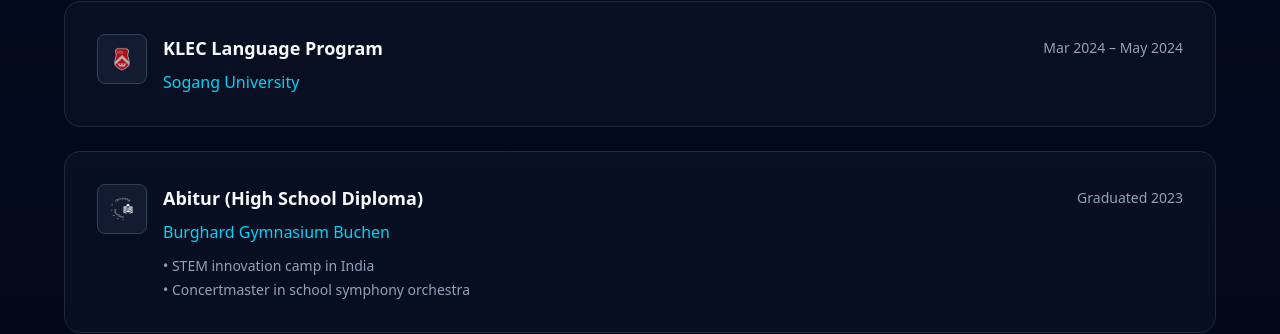
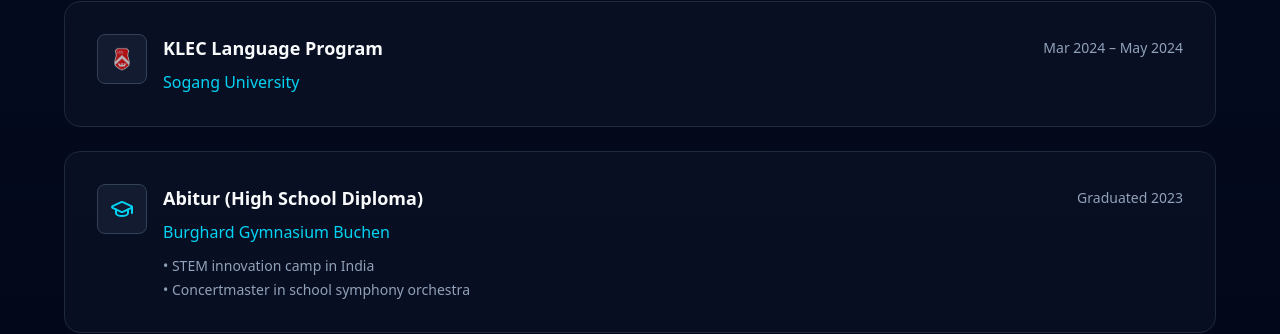
Before and after one commit to bobocs50/personal_website, a React (Vite) app in the folder frontend/: page / in a window 1280 px wide. Shown: the part 3307-3641 px from the top of the page. Built offline with nearby package versions, Linux system fonts and the light colour scheme.

Commit message:
feat: enhance Education section by improving institution logo handling

```diff
--- a/frontend/src/components/sections/Education.tsx
+++ b/frontend/src/components/sections/Education.tsx
@@ -23,7 +23,8 @@
       <div className="space-y-6">
         {/* Education Items */}
         {EDUCATION.map((edu, index) => {
-          const logoSrc = edu.institution === "University of Potsdam" ? uniPotsdam : edu.institution === "Sogang University" ? sogang : uniPotsdam;
+          const isUniPotsdam = edu.institution === "University of Potsdam";
+          const isSogang = edu.institution === "Sogang University";
 
           return (
             <motion.div
@@ -38,7 +39,13 @@
 
               <div className="relative z-10 flex items-start gap-4">
                 <div className="p-3 rounded-lg bg-slate-800/50 border border-slate-700 group-hover:border-cyan-500/30 transition-colors">
-                  <img src={logoSrc} alt={edu.institution} className="w-6 h-6 object-cover" />
+                  {isUniPotsdam ? (
+                    <img src={uniPotsdam} alt={edu.institution} className="w-6 h-6 object-cover" />
+                  ) : isSogang ? (
+                    <img src={sogang} alt={edu.institution} className="w-6 h-6 object-cover" />
+                  ) : (
+                    <GraduationCap className="w-6 h-6 text-cyan-400" />
+                  )}
                 </div>
                 <div className="flex-1">
                   <div className="flex flex-col md:flex-row md:items-center md:justify-between mb-2">
```
